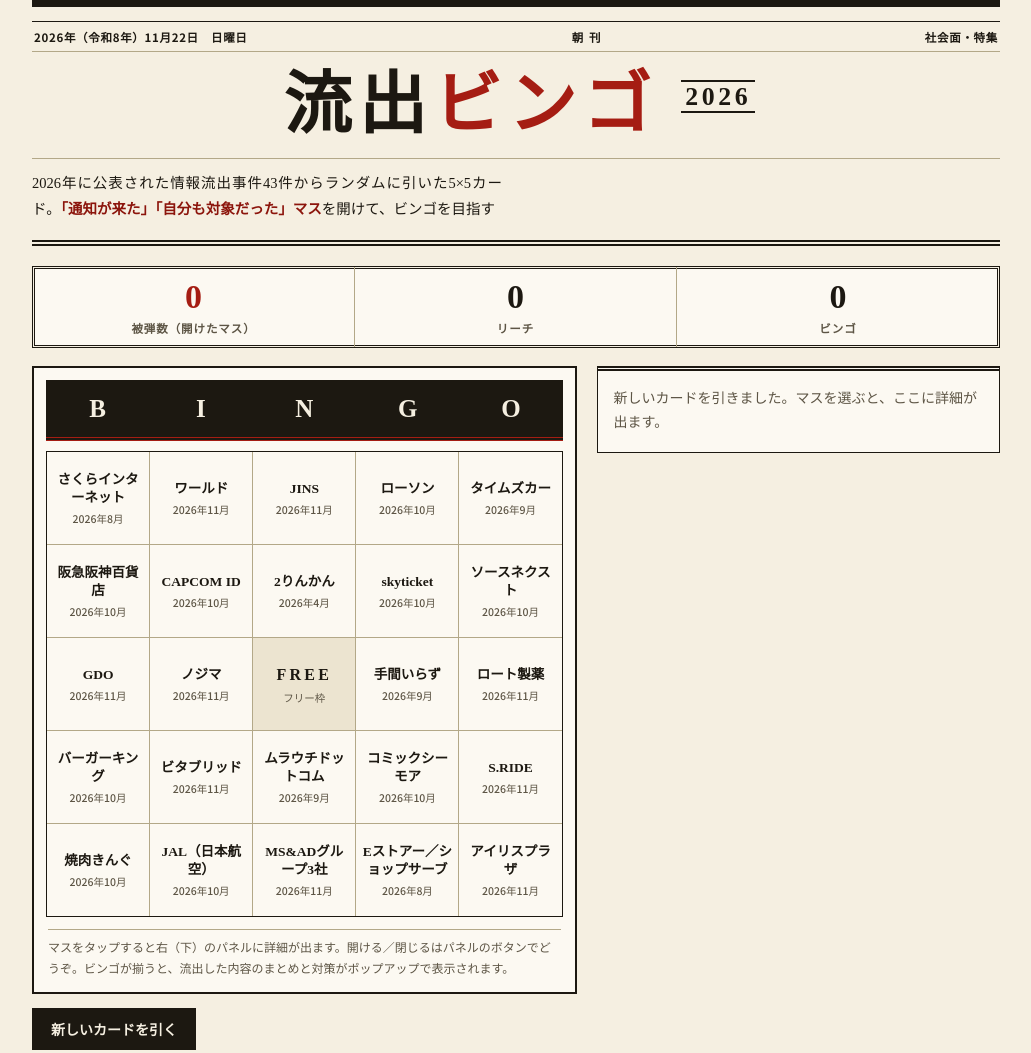
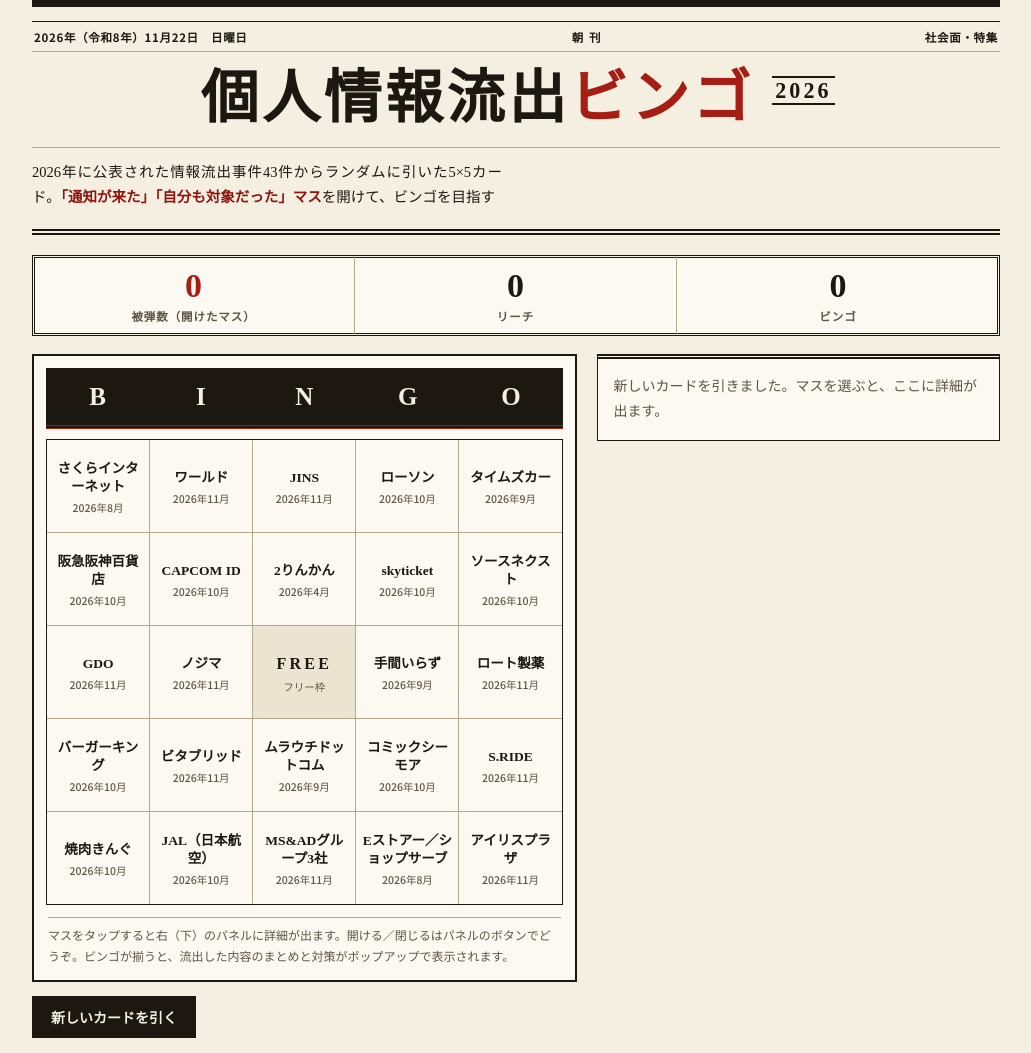
Before and after one commit to kmurabayashi/personal-information-leak-bingo, a plain HTML site: page index.html in a window 1280 px wide. Shown: the top 1053 px of the page, without its empty margins (124-1155 px from the left). Drawn offline with Linux system fonts and the light colour scheme.

Commit message:
タイトルを「個人情報流出ビンゴ」に変更

```diff
--- a/index.html
+++ b/index.html
@@ -8,7 +8,7 @@
     <link rel="preconnect" href="https://fonts.gstatic.com" crossorigin />
     <link href="https://fonts.googleapis.com/css2?family=Noto+Sans+JP:wght@500;700&family=Noto+Serif+JP:wght@500;700;900&display=swap" rel="stylesheet" />
     <link rel="icon" href="data:," />
-    <title>流出ビンゴ（汎用版）</title>
+    <title>個人情報流出ビンゴ</title>
     <style>
       /* 新聞・公文書風：紙色の地に墨色、明朝の見出し、二重罫と判子風スタンプ。差し色は朱のみ */
       :root {
@@ -74,8 +74,9 @@
       }
       h1 {
         text-align: center;
-        font-size: clamp(42px, 10vw, 68px);
-        line-height: 1.15; margin: 0 0 14px; font-weight: 900; letter-spacing: .1em; text-indent: .1em;
+        font-size: clamp(30px, 7.8vw, 58px);
+        line-height: 1.15; margin: 0 0 14px; font-weight: 900; letter-spacing: .06em; text-indent: .06em;
+        white-space: nowrap;
       }
       h1 .red { color: var(--red); }
       h1 .h1-year {
@@ -349,7 +350,7 @@
     <div class="wrap">
       <header class="top">
         <div class="dateline"><span>2026年（令和8年）11月22日　日曜日</span><span class="dl-mid">朝刊</span><span>社会面・特集</span></div>
-        <h1>流出<span class="red">ビンゴ</span> <span class="h1-year">2026</span></h1>
+        <h1>個人情報流出<span class="red">ビンゴ</span> <span class="h1-year">2026</span></h1>
         <p class="lead">
           2026年に公表された情報流出事件43件からランダムに引いた5×5カード。<strong>「通知が来た」「自分も対象だった」マス</strong>を開けて、ビンゴを目指す
         </p>
```
